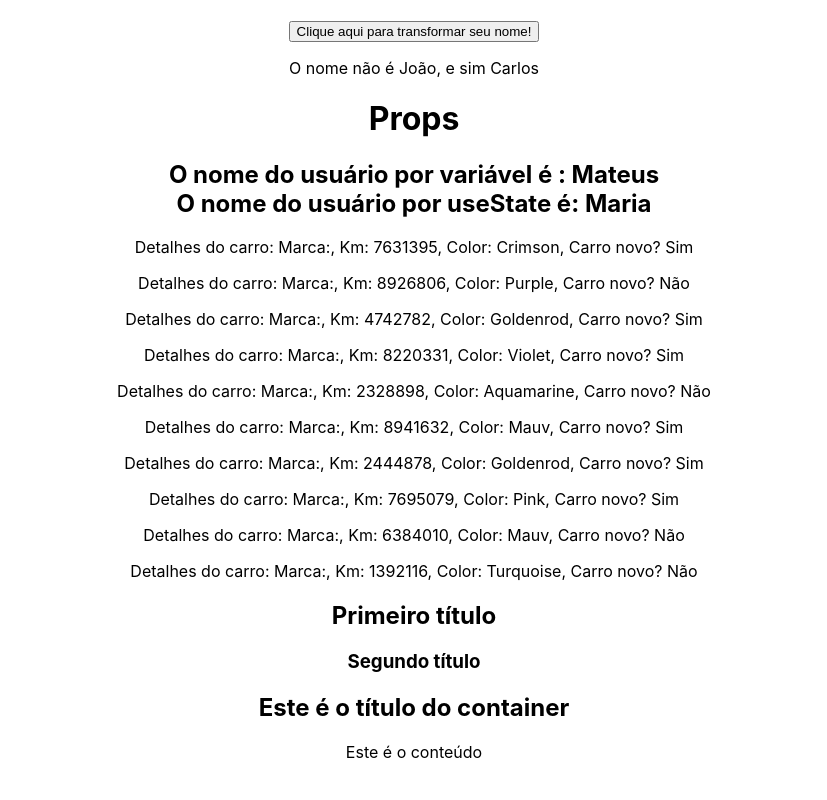
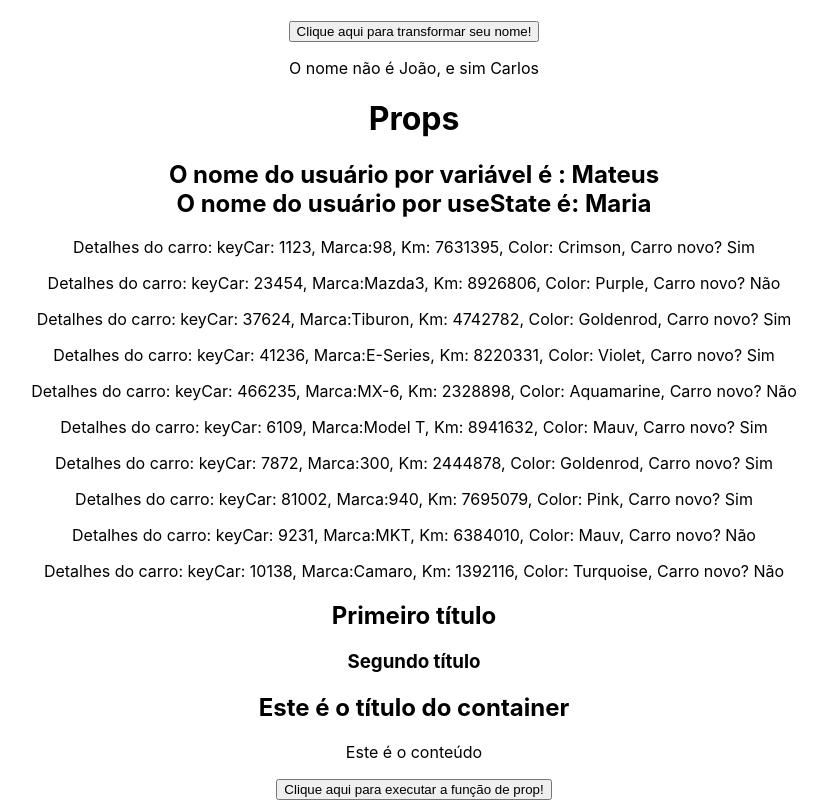
Before and after one commit to KaikSAlves/react-zero-a-maestria, a React (Create React App) app: page / in a window 1280 px wide. Shown: the part 664-1464 px from the top of the page, without its empty margins (226-1053 px from the left). Before the commit the page ends 1442 px from the top, so only its background shows below. Built offline with nearby package versions, Linux system fonts and the light colour scheme.

Commit message:
funcao como prop

```diff
--- a/src/App.js
+++ b/src/App.js
@@ -9,21 +9,26 @@ import { useState } from 'react';
 import CarDetails from './components/CarDetails';
 import Fragment from './components/Fragment';
 import Container from './components/Container';
+import ExecuteFunction from './components/ExecuteFunction';
 
 function App() {
   const name = "Mateus";
   const [userName] = useState("Maria");
 
-  const dataCar = [{"name":"98","km":7631395,"color":"Crimson","newCar":true},
-                  {"name":"Mazda3","km":8926806,"color":"Purple","newCar":false},
-                  {"name":"Tiburon","km":4742782,"color":"Goldenrod","newCar":true},
-                  {"name":"E-Series","km":8220331,"color":"Violet","newCar":true},
-                  {"name":"MX-6","km":2328898,"color":"Aquamarine","newCar":false},
-                  {"name":"Model T","km":8941632,"color":"Mauv","newCar":true},
-                  {"name":"300","km":2444878,"color":"Goldenrod","newCar":true},
-                  {"name":"940","km":7695079,"color":"Pink","newCar":true},
-                  {"name":"MKT","km":6384010,"color":"Mauv","newCar":false},
-                  {"name":"Camaro","km":1392116,"color":"Turquoise","newCar":false}];
+  function showMessage(){
+    console.log("Mostrando mensagem no console: f12 para observar mais!s");
+  }
+
+  const dataCar = [{"keyCar": 1123, "brand":"98","km":7631395,"color":"Crimson","newCar":true},
+                  {"keyCar": 23454, "brand":"Mazda3","km":8926806,"color":"Purple","newCar":false},
+                  {"keyCar": 37624, "brand":"Tiburon","km":4742782,"color":"Goldenrod","newCar":true},
+                  {"keyCar": 41236, "brand":"E-Series","km":8220331,"color":"Violet","newCar":true},
+                  {"keyCar": 466235, "brand":"MX-6","km":2328898,"color":"Aquamarine","newCar":false},
+                  {"keyCar": 6109, "brand":"Model T","km":8941632,"color":"Mauv","newCar":true},
+                  {"keyCar": 7872, "brand":"300","km":2444878,"color":"Goldenrod","newCar":true},
+                  {"keyCar": 81002, "brand":"940","km":7695079,"color":"Pink","newCar":true},
+                  {"keyCar": 9231, "brand":"MKT","km":6384010,"color":"Mauv","newCar":false},
+                  {"keyCar": 10138, "brand":"Camaro","km":1392116,"color":"Turquoise","newCar":false}];
 
 
   return (
@@ -37,7 +42,7 @@ function App() {
       {/*ao utilizar as props com o conceito de destructuring é importante passa-las na mesma orderm que esta definido no componente*/}
 
       {dataCar.map((car) => (
-            <CarDetails brand={car.brand} km={car.km} color={car.color} newCar={car.newCar}></CarDetails>
+            <CarDetails keyCar={car.keyCar} brand={car.brand} km={car.km} color={car.color} newCar={car.newCar}></CarDetails>
       ))}
 
       <Fragment></Fragment>
@@ -46,6 +51,8 @@ function App() {
         <p>Este é o conteúdo</p>
 
       </Container>
+
+      <ExecuteFunction myFunction={showMessage}></ExecuteFunction>
 
       {/*
       Imagens publicas
--- a/src/components/CarDetails.js
+++ b/src/components/CarDetails.js
@@ -1,8 +1,8 @@
 
-const CarDetails = ({brand, km, color, newCar}) => {
+const CarDetails = ({keyCar, brand, km, color, newCar}) => {
     return (
-       <p>Detalhes do carro: Marca:
-        {brand}, Km: {km}, Color: {color}, Carro novo? {newCar? "Sim" : "Não"}</p>
+       <p>Detalhes do carro: keyCar: {keyCar}, Marca:
+         {brand}, Km: {km}, Color: {color}, Carro novo? {newCar? "Sim" : "Não"}</p>
     );
 };
 
--- /dev/null
+++ b/src/components/ExecuteFunction.js
@@ -0,0 +1,9 @@
+
+
+const ExecuteFunction = ({myFunction}) => {
+  return (
+    <button onClick={myFunction}>Clique aqui para executar a função de prop!</button>
+  )
+}
+
+export default ExecuteFunction
```
